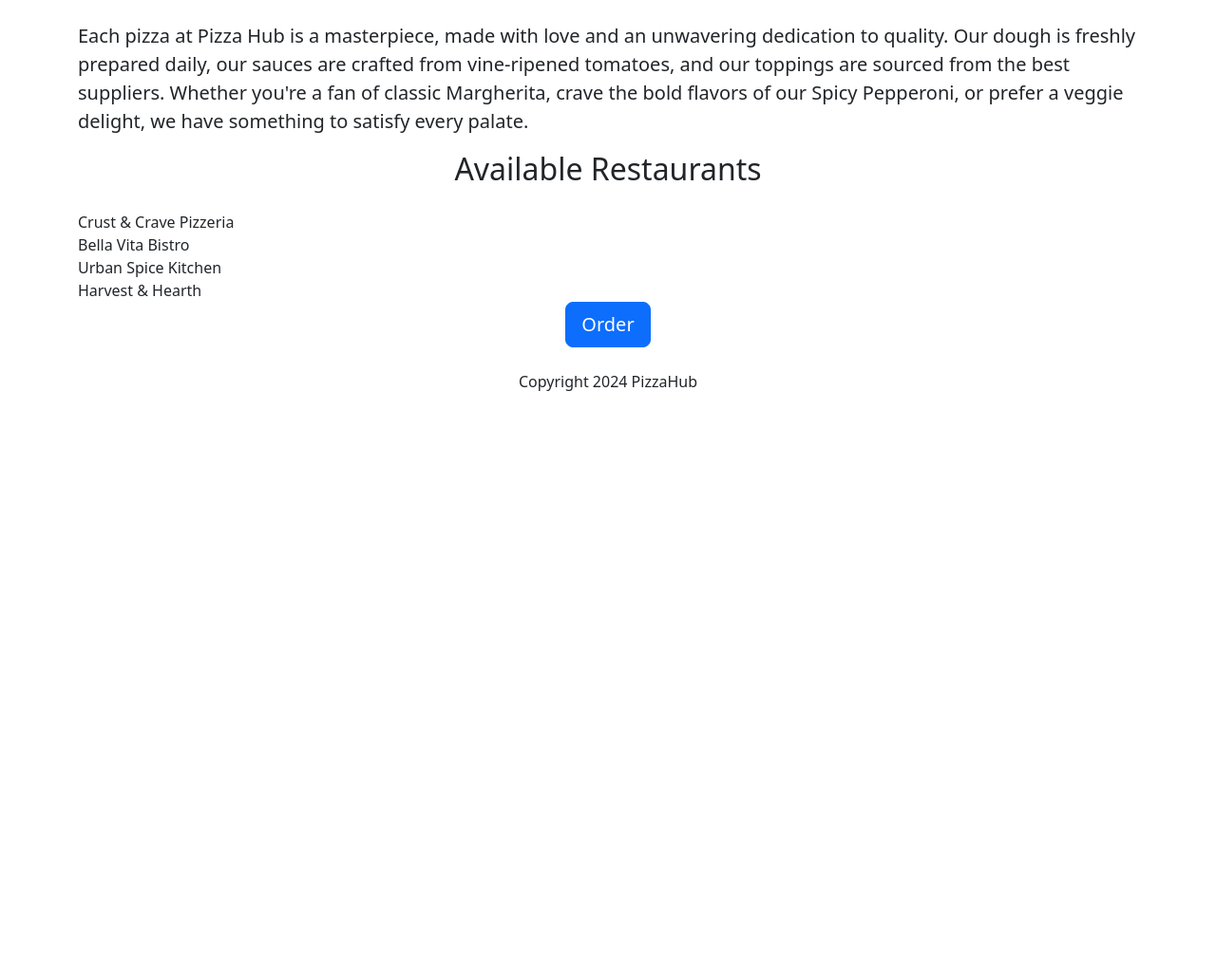
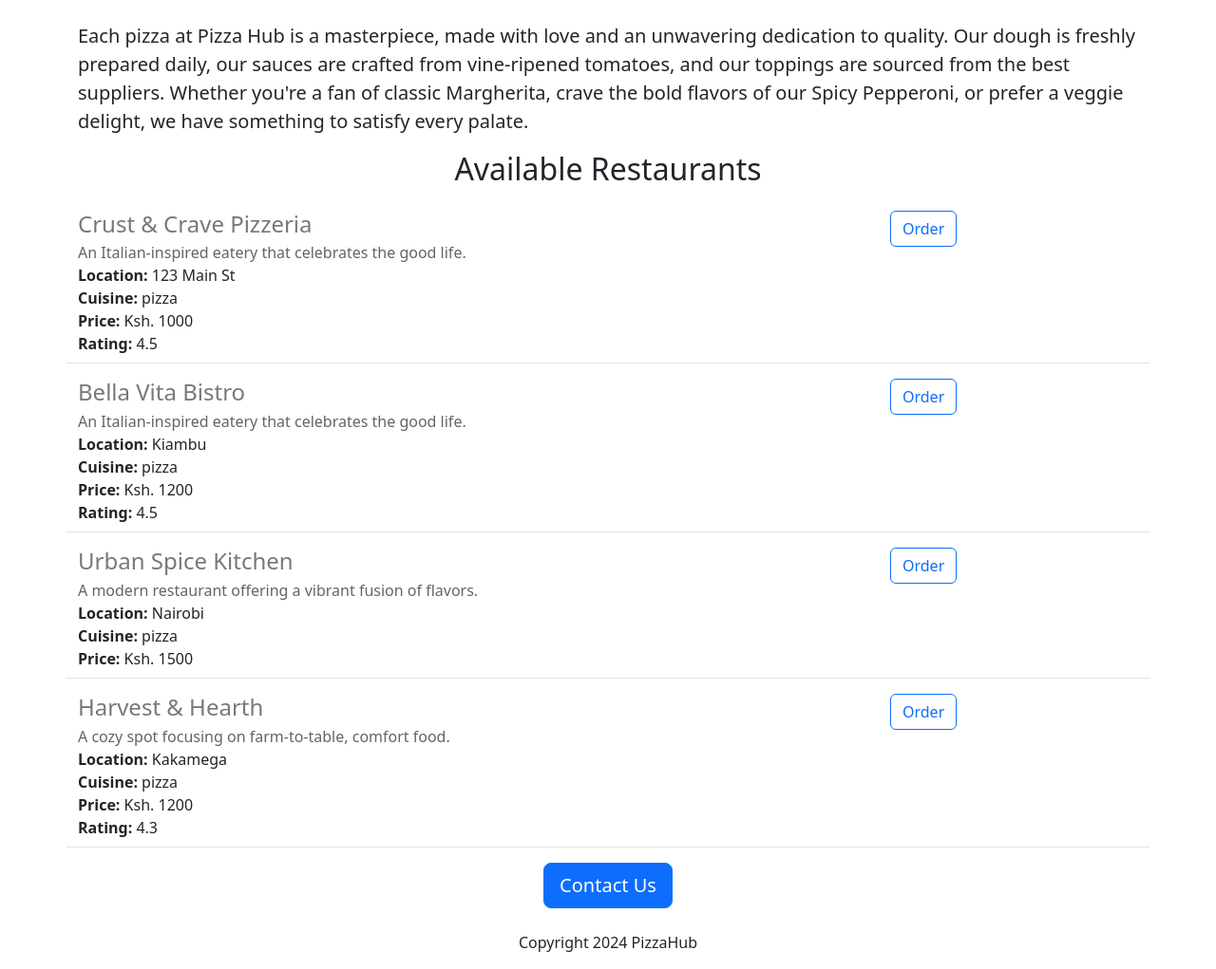
Before and after one commit to MycallMike123/pizza_hub, a Flask app: page / in a window 1280 px wide. Shown: the part 854-1875 px from the top of the page at 95% size. Before the commit the page ends 1266 px from the top, so only its background shows below. Run offline with Flask 3, Linux system fonts and the light colour scheme.

Commit message:
Created A separate html that designs the restaurants list

```diff
--- a/app.py
+++ b/app.py
@@ -1,4 +1,4 @@
-from flask import Flask, render_template
+from flask import Flask, render_template, jsonify
 
 app = Flask(__name__)
 
@@ -28,7 +28,6 @@
     'location': 'Nairobi',
     'cuisine': 'pizza',
     'price': 'Ksh. 1500',
-    'rating': 4.5,
   },
   {
     'id': 4,
@@ -45,5 +44,10 @@
 def hello_world():
   return render_template("home.html", restaurants = RESTAURANTS)
 
+@app.route("/api/restaurants")
+def list_restaurants():
+  return jsonify(RESTAURANTS)
+
+
 if __name__ == "__main__":
   app.run(host='0.0.0.0', debug=True)
--- a/templates/home.html
+++ b/templates/home.html
@@ -30,16 +30,17 @@
       <p class="lead">
         Each pizza at Pizza Hub is a masterpiece, made with love and an unwavering dedication to quality. Our dough is freshly prepared daily, our sauces are crafted from vine-ripened tomatoes, and our toppings are sourced from the best suppliers. Whether you're a fan of classic Margherita, crave the bold flavors of our Spicy Pepperoni, or prefer a veggie delight, we have something to satisfy every palate.
       </p>
+
+
       <h2 class="text-center mt-2 mb-4">Available Restaurants</h2>
       <div>
         {% for restaurant in restaurants %}
-          <div>
-            {{restaurant['name']}}
-          </div>
+          {% include 'restaurants.html' %}
         {% endfor %}
       </div>
+
       <div class="text-center">
-        <button class="btn btn-primary btn-lg">Order</button>
+        <button class="btn btn-primary btn-lg">Contact Us</button>
         <p class="mt-4">Copyright 2024 PizzaHub</p>
       </div>
     </div>
--- /dev/null
+++ b/templates/restaurants.html
@@ -0,0 +1,15 @@
+<div class="border-bottom row" style="margin-bottom: 16px; padding-bottom: 8px;">
+  <div class="col-9">
+    <h4 style="margin-bottom: 4px; color: rgb(120, 120, 120);">{{restaurant['name']}}</h4>
+    <div style="color: rgb(100, 100, 100)">{{restaurant['description']}}</div>
+    <div><b>Location:</b> {{restaurant['location']}}</div>
+    <div><b>Cuisine:</b> {{restaurant['cuisine']}}</div>
+    <div><b>Price:</b> {{restaurant['price']}}</div>
+    {% if 'rating' in restaurant %}
+    <div><b>Rating:</b> {{restaurant['rating']}}</div>
+    {% endif %}
+  </div>
+  <div class="col-3">
+    <button type="button" class="btn btn-outline-primary">Order</button>
+  </div>
+</div>
```
